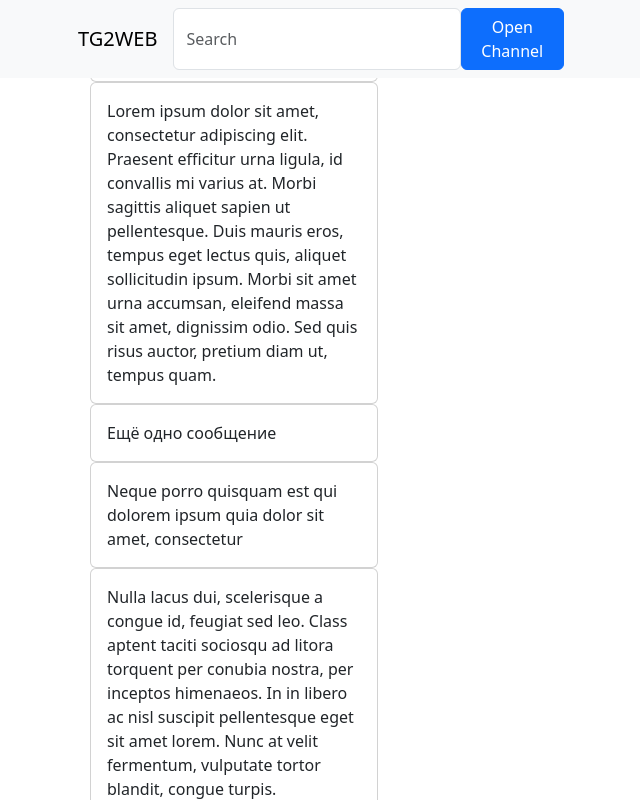
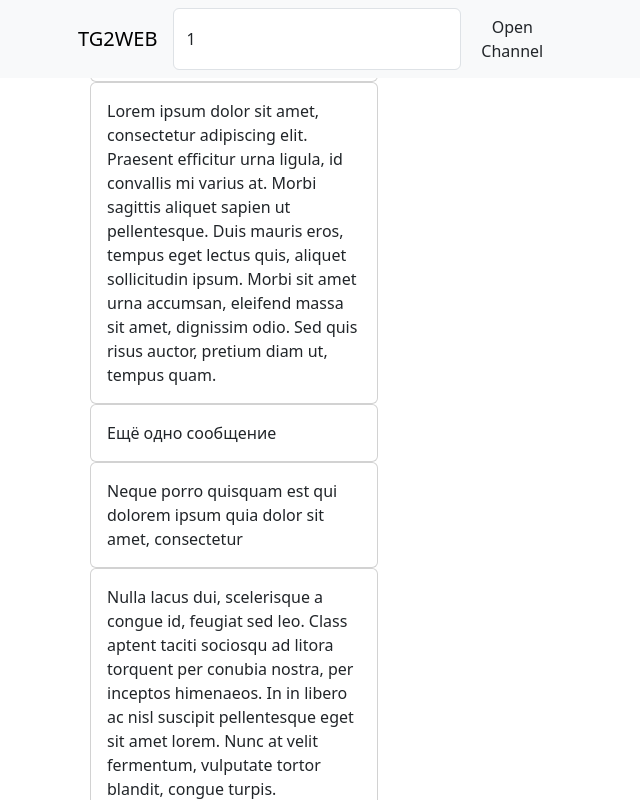
Before and after one commit to Zakhar02/SSAD_TG_To_Web, a React (Create React App) app in the folder frontend/: page /channels/1/messages in a window 1280 px wide. Shown: the top 800 px of the page, without its empty margins (4-644 px from the left). Built offline with nearby package versions, Linux system fonts and the light colour scheme.

Commit message:
navigate when channel name was changed on messages page

```diff
--- a/frontend/src/MessagesPage.js
+++ b/frontend/src/MessagesPage.js
@@ -1,3 +1,5 @@
+import React, { useState } from 'react';
+
 import Navbar from 'react-bootstrap/Navbar';
 import Form from 'react-bootstrap/Form';
 import FormControl from 'react-bootstrap/FormControl';
@@ -9,26 +11,53 @@ import Card from 'react-bootstrap/Card';
 
 import 'bootstrap/dist/css/bootstrap.min.css';
 
+import {
+  useParams,
+  useHistory,
+} from "react-router-dom";
 
 
-const TopNavbar = () => {
+
+const TopNavbar = ({ initialChannelId }) => {
+  const [channelId, updateChannelId] = useState(initialChannelId);
+
+  const history = useHistory();
+
+  const onSubmitOrClick = (e) => {
+    e.preventDefault();
+
+    const url = `/channels/${channelId}/messages`;
+    history.push(url, null);
+  }
+
+  const onTextChange = (e) => {
+    updateChannelId(e.target.value);
+  };
+
+  // highlight border, if value was changed
+  const buttonVariant = (initialChannelId === channelId) ? null : "primary";
+
   return <Navbar bg="light" variant="light" expand="lg" fixed="top">
     <Container>
       <Navbar.Brand href="#home">TG2WEB</Navbar.Brand>
       <Nav className="me-auto">
-        <Form className="d-flex">
+        <Form onSubmit={onSubmitOrClick} className="d-flex">
           <FormControl
             type="search"
             placeholder="Search"
             className="mr-2"
             aria-label="Search"
+            value={channelId}
+            onChange={onTextChange}
           />
-          <Button variant="primary">Open Channel</Button>
+          <Button onClick={onSubmitOrClick} variant={buttonVariant}>Open Channel</Button>
         </Form>
       </Nav>
     </Container>
   </Navbar>;
 };
+
+
 
 const MessageItem = ({ text }) => {
   return <Row>
@@ -39,6 +68,8 @@ const MessageItem = ({ text }) => {
     </Card>
   </Row>;
 };
+
+
 
 const MessagesList = () => {
   const messages = [
@@ -56,8 +87,10 @@ const MessagesList = () => {
 };
 
 const MessagesPage = () => {
+  const { channelId } = useParams();
+
   return <div>
-    <TopNavbar />
+    <TopNavbar initialChannelId={channelId} />
     <MessagesList />
   </div>;
 };
```
